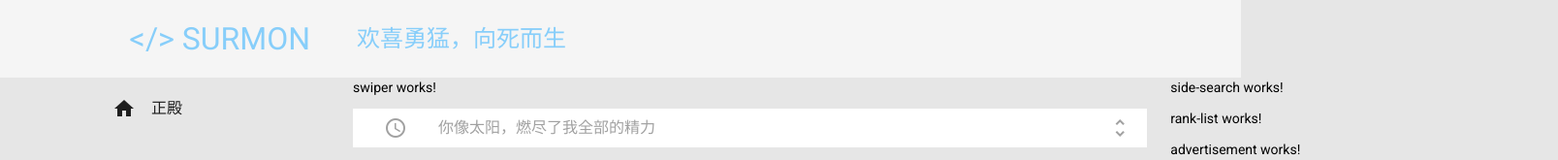
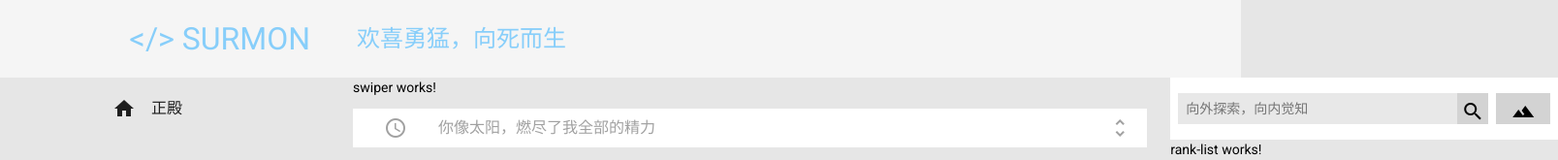
Before and after one commit to LoTwT/ng-blog, an Angular app in the folder packages/web/: page / in a window 1280 px wide. Shown: the top 165 px of the page at 97% size, 1607 px wide, since content can reach past the window. Built offline with nearby package versions, Linux system fonts and the light colour scheme.

Commit message:
feat(web): side-search style

```diff
--- a/packages/web/src/app/app.component.less
+++ b/packages/web/src/app/app.component.less
@@ -2,10 +2,14 @@
   display: flex;
   padding: 0 140px 0 100px;
 
-  .left,
-  .right {
+  .left {
     width: 240px;
     min-width: 240px;
+  }
+
+  .right {
+    width: 400px;
+    min-width: 400px;
   }
 
   .content-body {
--- a/packages/web/src/app/app.module.ts
+++ b/packages/web/src/app/app.module.ts
@@ -8,6 +8,7 @@ import { MatButtonToggleModule } from "@angular/material/button-toggle"
 import { MatCardModule } from "@angular/material/card"
 import { MatNativeDateModule } from "@angular/material/core"
 import { MatDatepickerModule } from "@angular/material/datepicker"
+import { MatInputModule } from "@angular/material/input"
 
 import { AppComponent } from "./app.component"
 import { NavbarComponent } from "./navbar/navbar.component"
@@ -49,6 +50,7 @@ import { TagListComponent } from "./tag-list/tag-list.component"
     MatCardModule,
     MatNativeDateModule,
     MatDatepickerModule,
+    MatInputModule,
   ],
   providers: [],
   bootstrap: [AppComponent],
--- a/packages/web/src/app/side-search/side-search.component.html
+++ b/packages/web/src/app/side-search/side-search.component.html
@@ -1 +1,18 @@
-<p>side-search works!</p>
+<div class="side-search">
+  <div class="search-bar">
+    <input
+      mat-input
+      class="search-input"
+      type="text"
+      placeholder="向外探索，向内觉知"
+    />
+
+    <button class="search-button" mat-button>
+      <mat-icon>search</mat-icon>
+    </button>
+  </div>
+
+  <button class="unknown-button" mat-button>
+    <mat-icon>terrain</mat-icon>
+  </button>
+</div>
--- a/packages/web/src/app/side-search/side-search.component.less
+++ b/packages/web/src/app/side-search/side-search.component.less
@@ -0,0 +1,44 @@
+.side-search {
+  height: 64px;
+  background-color: white;
+  display: flex;
+  justify-content: space-between;
+  align-items: center;
+  padding: 0 8px;
+
+  .search-bar {
+    flex: 1;
+    display: flex;
+    margin-right: 8px;
+
+    .search-input {
+      height: 32px;
+      flex: 1;
+      border: none;
+      padding: 0;
+      background-color: #e8e8e8;
+
+      &::placeholder {
+        padding-left: 8px;
+      }
+    }
+
+    .search-button {
+      height: 32px;
+      width: 32px;
+      min-width: 32px;
+      padding: 0;
+      border-radius: unset;
+      background-color: lightgrey;
+    }
+  }
+
+  .unknown-button {
+    height: 32px;
+    width: 56px;
+    min-width: 56px;
+    padding: 0;
+    border-radius: unset;
+    background-color: lightgrey;
+  }
+}
```
